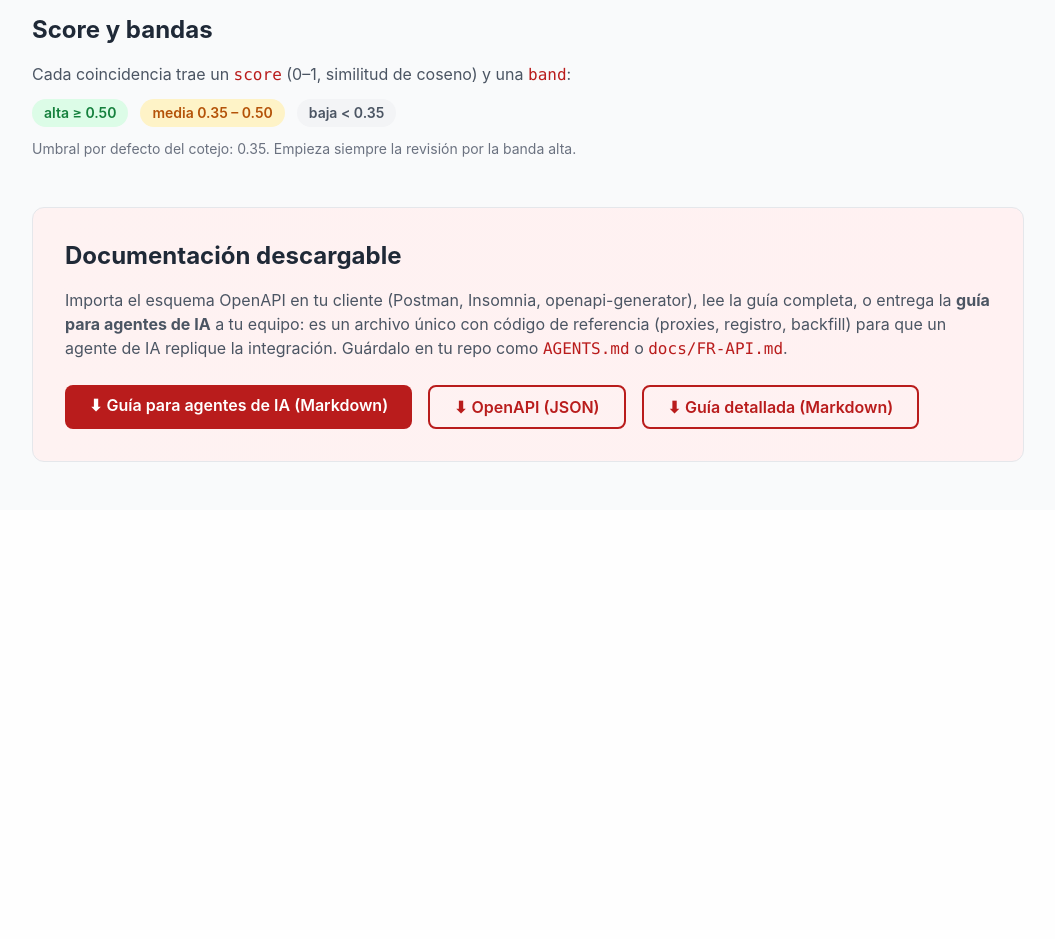
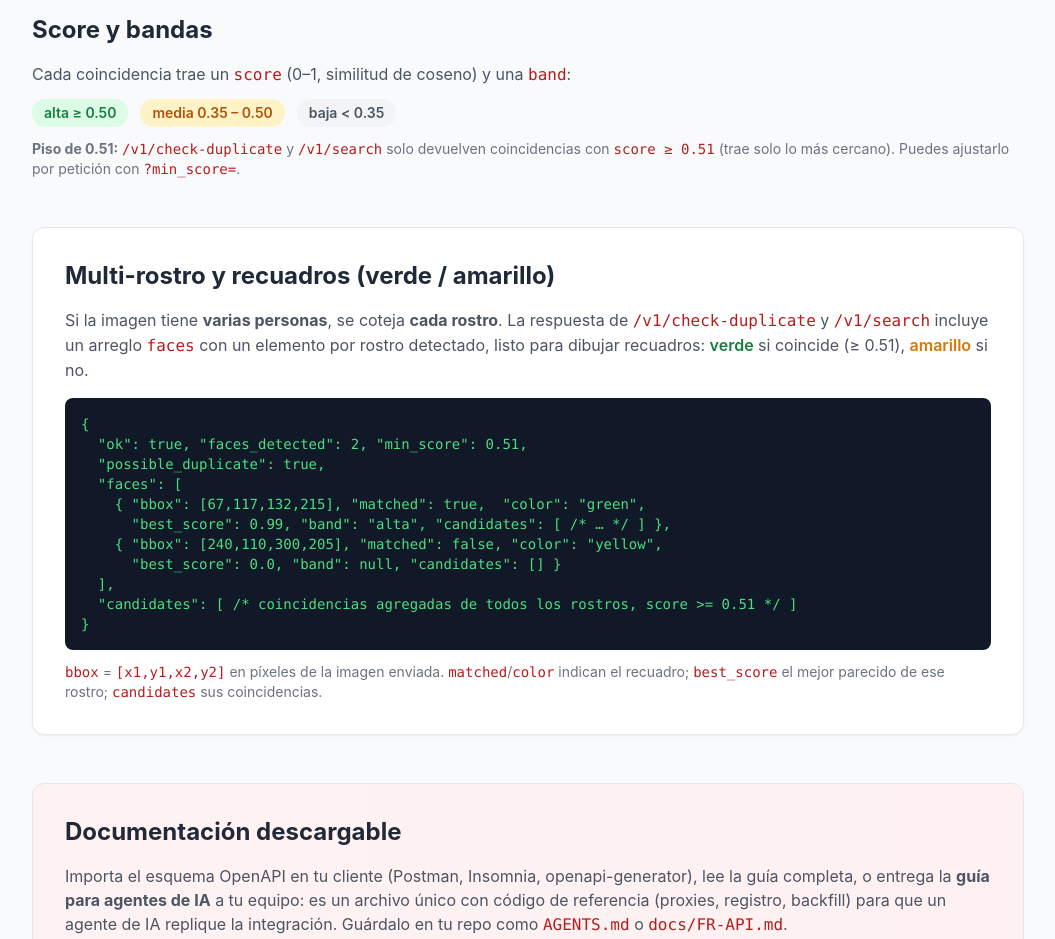
Before and after one commit to bitupx00/reportavnzla, a Next.js app: page /desarrolladores/fr in a window 1280 px wide. Shown: the part 5880-6819 px from the top of the page, without its empty margins (112-1167 px from the left). Before the commit the page ends 6390 px from the top, so only its background shows below. Built offline with nearby package versions, Linux system fonts and the light colour scheme.

Commit message:
docs(fr): piso de score 0.51 + multi-rostro con recuadros verde/amarillo (campo faces)

```diff
--- a/src/app/desarrolladores/fr/page.tsx
+++ b/src/app/desarrolladores/fr/page.tsx
@@ -66,6 +66,18 @@ const RESP_CHECK = `{
       "last_seen_location": "Catia la Mar", "image_url": "https://…",
       "score": 0.97, "band": "alta", "source": "reportavnzla" }
   ]
+}`
+
+const RESP_FACES = `{
+  "ok": true, "faces_detected": 2, "min_score": 0.51,
+  "possible_duplicate": true,
+  "faces": [
+    { "bbox": [67,117,132,215], "matched": true,  "color": "green",
+      "best_score": 0.99, "band": "alta", "candidates": [ /* … */ ] },
+    { "bbox": [240,110,300,205], "matched": false, "color": "yellow",
+      "best_score": 0.0, "band": null, "candidates": [] }
+  ],
+  "candidates": [ /* coincidencias agregadas de todos los rostros, score >= 0.51 */ ]
 }`
 
 const CURL_INDEX = `# Sube/indexa UN registro de tu base. Idempotente por external_id (tu id).
@@ -366,7 +378,30 @@ export default function FRDevelopersPage() {
             <span className="rounded-full bg-gray-100 text-gray-600 px-3 py-1 text-sm font-semibold">baja &lt; 0.35</span>
           </div>
           <p className="text-gray-500 text-sm mt-3">
-            Umbral por defecto del cotejo: 0.35. Empieza siempre la revisión por la banda alta.
+            <strong>Piso de 0.51:</strong> <code className="text-red-700">/v1/check-duplicate</code> y{' '}
+            <code className="text-red-700">/v1/search</code> solo devuelven coincidencias con{' '}
+            <code className="text-red-700">score ≥ 0.51</code> (trae solo lo más cercano). Puedes
+            ajustarlo por petición con <code className="text-red-700">?min_score=</code>.
+          </p>
+        </section>
+
+        {/* Multi-rostro y recuadros */}
+        <section className="bg-white rounded-xl p-8 shadow-sm border">
+          <H2>Multi-rostro y recuadros (verde / amarillo)</H2>
+          <p className="text-gray-600 mb-4">
+            Si la imagen tiene <strong>varias personas</strong>, se coteja <strong>cada rostro</strong>.
+            La respuesta de <code className="text-red-700">/v1/check-duplicate</code> y{' '}
+            <code className="text-red-700">/v1/search</code> incluye un arreglo{' '}
+            <code className="text-red-700">faces</code> con un elemento por rostro detectado, listo
+            para dibujar recuadros: <span className="font-semibold text-green-700">verde</span> si
+            coincide (≥ 0.51), <span className="font-semibold text-amber-600">amarillo</span> si no.
+          </p>
+          <CodeBlock>{RESP_FACES}</CodeBlock>
+          <p className="text-gray-500 text-sm mt-3">
+            <code className="text-red-700">bbox</code> = <code className="text-red-700">[x1,y1,x2,y2]</code>{' '}
+            en píxeles de la imagen enviada. <code className="text-red-700">matched</code>/<code className="text-red-700">color</code>{' '}
+            indican el recuadro; <code className="text-red-700">best_score</code> el mejor parecido de
+            ese rostro; <code className="text-red-700">candidates</code> sus coincidencias.
           </p>
         </section>
 
```
Also changed, not shown: 1 other file (tests, documents, lock files or other folders).
